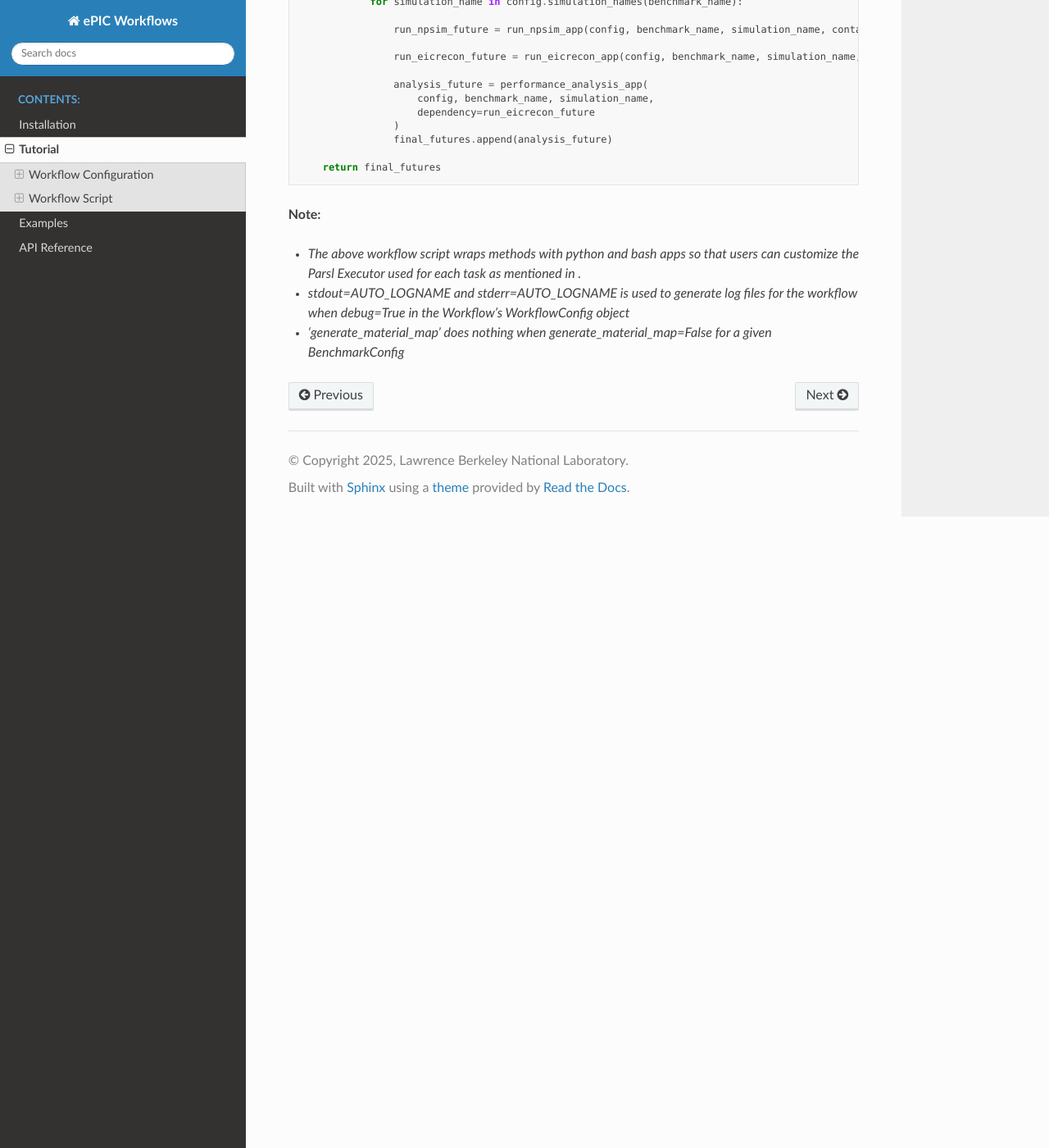
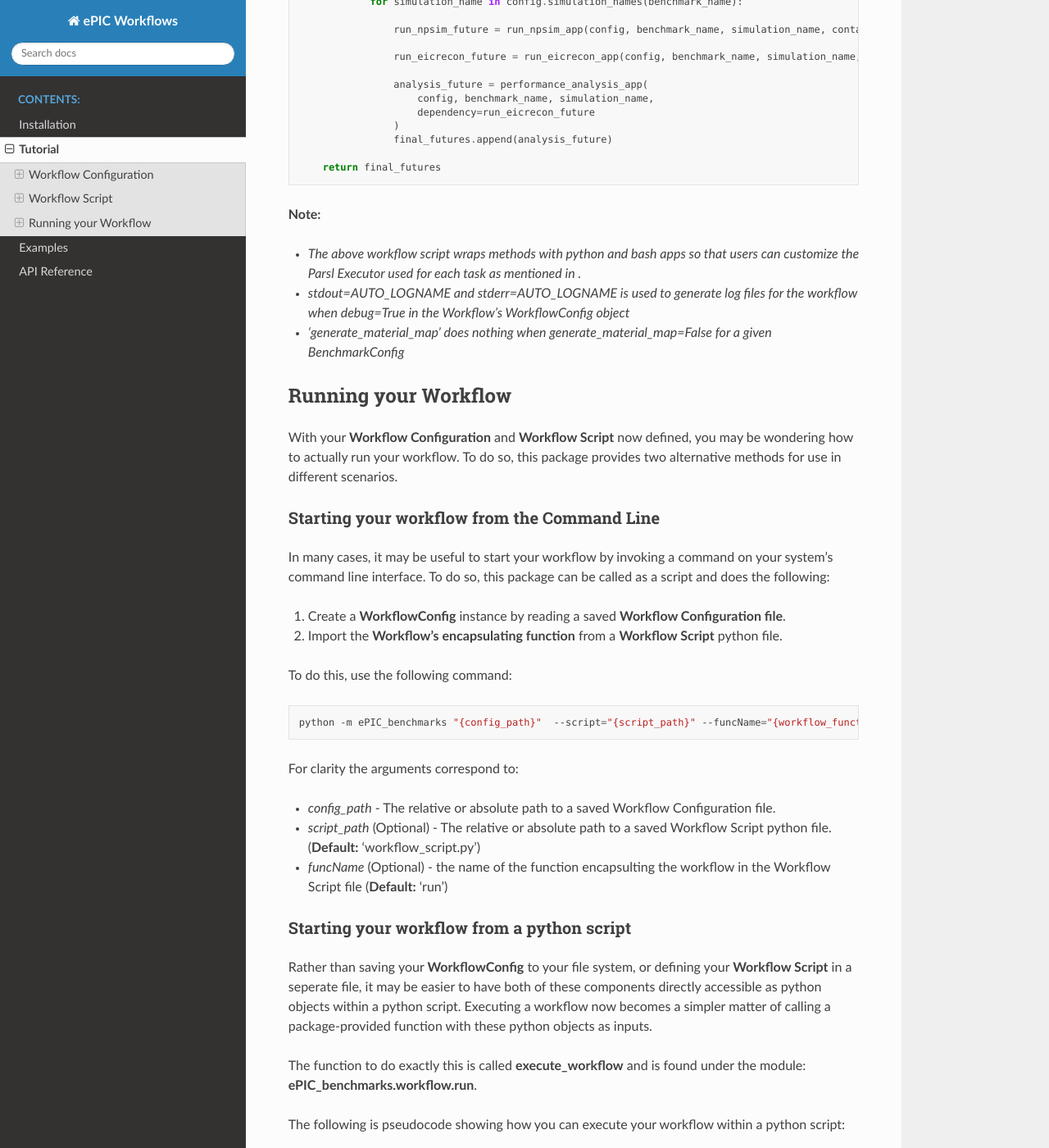
Before and after one commit to amirkas/ePIC-Benchmark-lib, a Sphinx documentation site: the page built from docs/guide.rst, in a window 1280 px wide and 1400 px high, scrolled down 16033 px. Shown: the whole window at 82% size. Built offline with Sphinx 7.4.7 and the Read the Docs theme 3.1.0, drawn with Linux system fonts in a browser that asks for light colours; some of the changed text lies outside the part shown.

Commit message:
added instructions on executing a workflow

```diff
--- a/docs/examples.rst
+++ b/docs/examples.rst
@@ -16,8 +16,11 @@
 In this case the strategy for workflow submission is to:
 
 1. Save the Workflow Configuration and Workflow Script to seperate files.
+
 2. Submit a job to the Slurm Scheduler that executes a package-provided python script from the Command Line that:
+
    a. Loads the Workflow Configuration and Workflow Script from files, found using user-provided file paths.
+
    b. Handles individual task execution locally, in the perspective of the cluster of acquired Compute Nodes.
 
 The following code acts as a template for this Workflow Submission Strategy:
@@ -46,7 +49,9 @@
 In this case the strategy for workflow submission is to:
 
 1. Create the Workflow Configuration and Workflow Script (Which can be created in the same file or seperate files)
+
 2. Run a python script that calls a package-provided python function with the following inputs:
+
    * A WorkflowConfig instance (*which can be created in the same python script or loaded from a configuration file*)
 
    * Either:
--- a/docs/guide.rst
+++ b/docs/guide.rst
@@ -341,21 +292,10 @@
 * **keep_analysis_outputs** - Toggles whether the output files of all **analysis** routines are kept after a Workflow is completed.
 
 The following is an example of a **WorkflowConfig** object using a single **BenchmarkConfig** instance
-and the **ParslConfig** instance already define previously in their respective sections.
+and the **ParslConfig** instance already defined previously in their respective sections.
 
 .. literalinclude:: example_configs/workflow_config_ex.py
   :language: python
-
-.. .. code-block:: python
-
-..     from ePIC_benchmarks.workflow import WorkflowConfig
-
-..     EXAMPLE_WORKFLOW_CONFIG = WorkflowConfig(
-..         name="Example Workflow",
-..         benchmarks=[EXAMPLE_BENCHMARK_CONFIG],
-..         parsl_config=EXAMPLE_PARSL_CONFIG
-..     )
-
 
 A **WorkflowConfig** object can be saved to your filesystem as a configuration file with the following supported file types:
 
@@ -828,3 +768,76 @@
 * *stdout=AUTO_LOGNAME and stderr=AUTO_LOGNAME is used to generate log files for the workflow when debug=True in the Workflow's WorkflowConfig object*
 
 * *'generate_material_map' does nothing when generate_material_map=False for a given BenchmarkConfig*
+
+
+Running your Workflow
+^^^^^^^^^^^^^^^^^^^^^^
+
+With your **Workflow Configuration** and **Workflow Script** now defined, you may be wondering how to actually run your workflow.
+To do so, this package provides two alternative methods for use in different scenarios.
+
+Starting your workflow from the Command Line
+---------------------------------------------
+
+In many cases, it may be useful to start your workflow by invoking a command on your system's command line interface.
+To do so, this package can be called as a script and does the following:
+
+1. Create a **WorkflowConfig** instance by reading a saved **Workflow Configuration file**.
+2. Import the **Workflow's encapsulating function** from a **Workflow Script** python file.
+
+To do this, use the following command:
+
+.. code-block:: bash
+
+    python -m ePIC_benchmarks "{config_path}"  --script="{script_path}" --funcName="{workflow_function_name}"
+
+For clarity the arguments correspond to:
+
+* *config_path* - The relative or absolute path to a saved Workflow Configuration file.
+* *script_path* (Optional) - The relative or absolute path to a saved Workflow Script python file. (**Default:** 'workflow_script.py')
+* *funcName* (Optional) - the name of the function encapsulting the workflow in the Workflow Script file (**Default:** 'run')
+
+Starting your workflow from a python script
+--------------------------------------------
+
+Rather than saving your **WorkflowConfig** to your file system, or defining your **Workflow Script** in a seperate file,
+it may be easier to have both of these components directly accessible as python objects within a python script.
+Executing a workflow now becomes a simpler matter of calling a package-provided function with these python objects as inputs.
+
+The function to do exactly this is called **execute_workflow** and is found under the module: **ePIC_benchmarks.workflow.run**.
+
+The following is pseudocode showing how you can execute your workflow within a python script:
+
+.. code-block:: python
+
+    from ePIC_benchmarks.workflow import WorkflowConfig
+    from ePIC_benchmarks.workflow.bash import bash_app
+    from ePIC_benchmarks.workflow.python import python_app
+    from ePIC_benchmarks.workflow.run import execute_workflow
+
+    #Placeholder for a WorkflowConfig instance
+    EXAMPLE_WORKFLOW_CONFIG = WorkflowConfig(...)
+
+    #Placeholder for user defined bash app
+    @bash_app(...)
+    def example_bash_app(...):
+        bash_command : str = ...
+        return bash_command
+
+    #Placeholder for user defined python app
+    @python_app(...)
+    def example_python_app(...):
+        return ...
+
+    #Placeholder for a Worklow's encapsulating function
+    def run(...):
+
+        bash_app_future = example_bash_app(...)
+        python_app_future = example_python_app(..., dependency=bash_app_future)
+        return python_app_future
+
+    #Execute the workflow
+    execute_workflow(
+        workflow=EXAMPLE_WORKFLOW_CONFIG,
+        script_func=run
+    )
```
Also changed, not shown: other parts of docs/guide.rst (+0 -49 lines).
